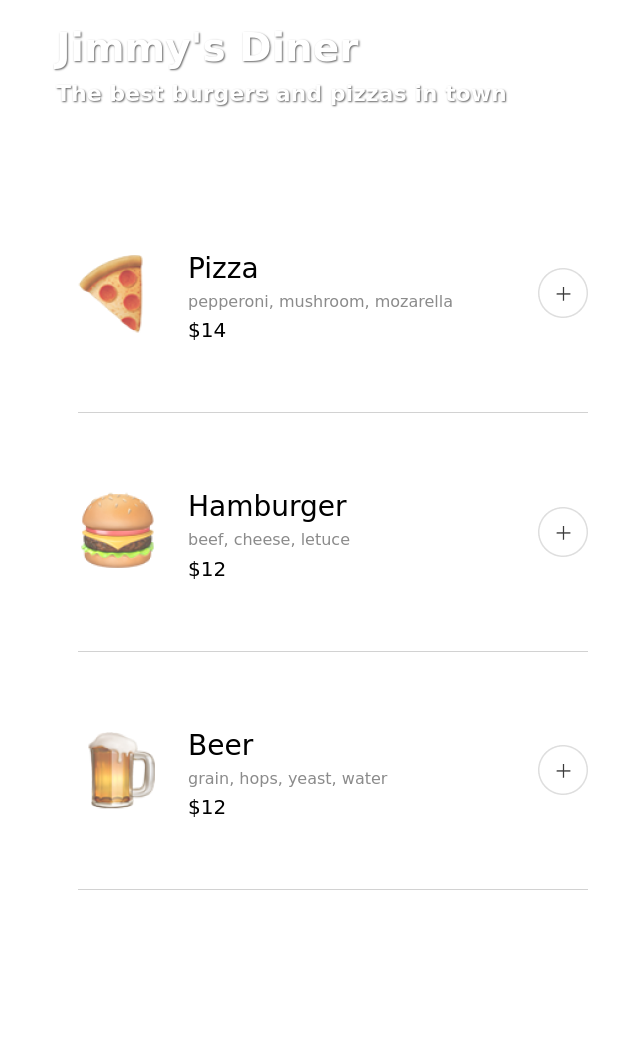
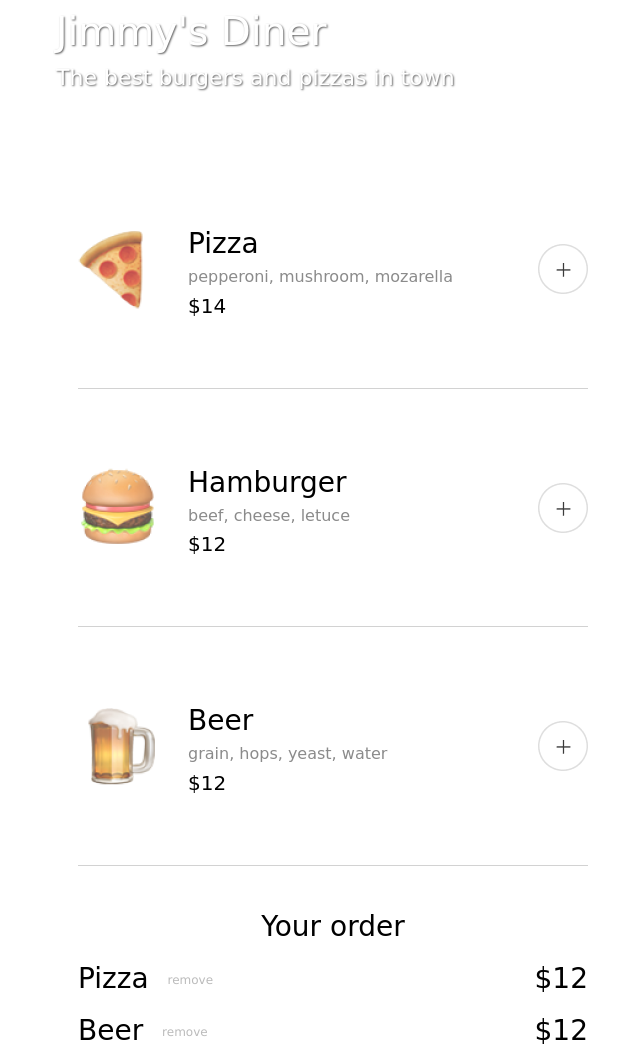
Before and after one commit to ioannedelea/restaurant-ordering-app, a plain HTML site: page index.html in a window 1280 px wide. Shown: the whole page, without its empty margins (307-947 px from the left). Before the commit the page ends 890 px from the top, so only its background shows below. Drawn offline with nearby package versions, Linux system fonts and the light colour scheme; a script that the page names is missing; a web font is replaced by a local one.

Commit message:
aligned the order summary divs

```diff
--- a/index.css
+++ b/index.css
@@ -5,14 +5,19 @@ body {
   font-family: "Smythe", cursive;
 }
 
+h1,
+h2 {
+  font-weight: 400;
+  margin-top: 10px;
+  margin-bottom: 10px;
+}
+
 h1 {
   font-size: 39px;
-  margin-bottom: 10px;
 }
 
 h2 {
   font-size: 22px;
-  margin-top: 10px;
 }
 
 .header-inner {
@@ -87,3 +92,35 @@ img {
 .fa-circle-plus {
   align-self: flex-end;
 }
+
+.order-summary {
+  display: flex;
+  align-items: flex-start;
+  justify-content: space-between;
+  width: 510px;
+  margin: 0 auto;
+  text-align: center;
+}
+
+.order-summary h2 {
+  font-size: 28px;
+  margin-bottom: 10px;
+  margin-top: 10px;
+}
+
+.your-order {
+  font-size: 28px;
+  text-align: center;
+  margin-top: 45px;
+}
+
+a {
+  font-size: 12px;
+  font-family: Verdana, Geneva, Tahoma, sans-serif;
+  color: #bbbbbb;
+  padding-top: 0;
+  padding-left: 10px;
+  text-decoration: none;
+  line-height: 28px;
+  vertical-align: middle;
+}
--- a/index.html
+++ b/index.html
@@ -63,7 +63,28 @@
           </div>
         </div>
       </section>
-      <section id="order-total"></section>
+      <!-- Order summary -->
+      <section id="order-total">
+        <h1 class="your-order">Your order</h1>
+
+        <div class="order-summary">
+          <div>
+            <h2>Pizza <a href="#" class="delete-item">remove</a></h2>
+          </div>
+          <div>
+            <h2>$12</h2>
+          </div>
+        </div>
+
+        <div class="order-summary">
+          <div>
+            <h2>Beer <a href="#" class="delete-item">remove</a></h2>
+          </div>
+          <div>
+            <h2>$12</h2>
+          </div>
+        </div>
+      </section>
     </main>
     <script src="index.js"></script>
   </body>
```
